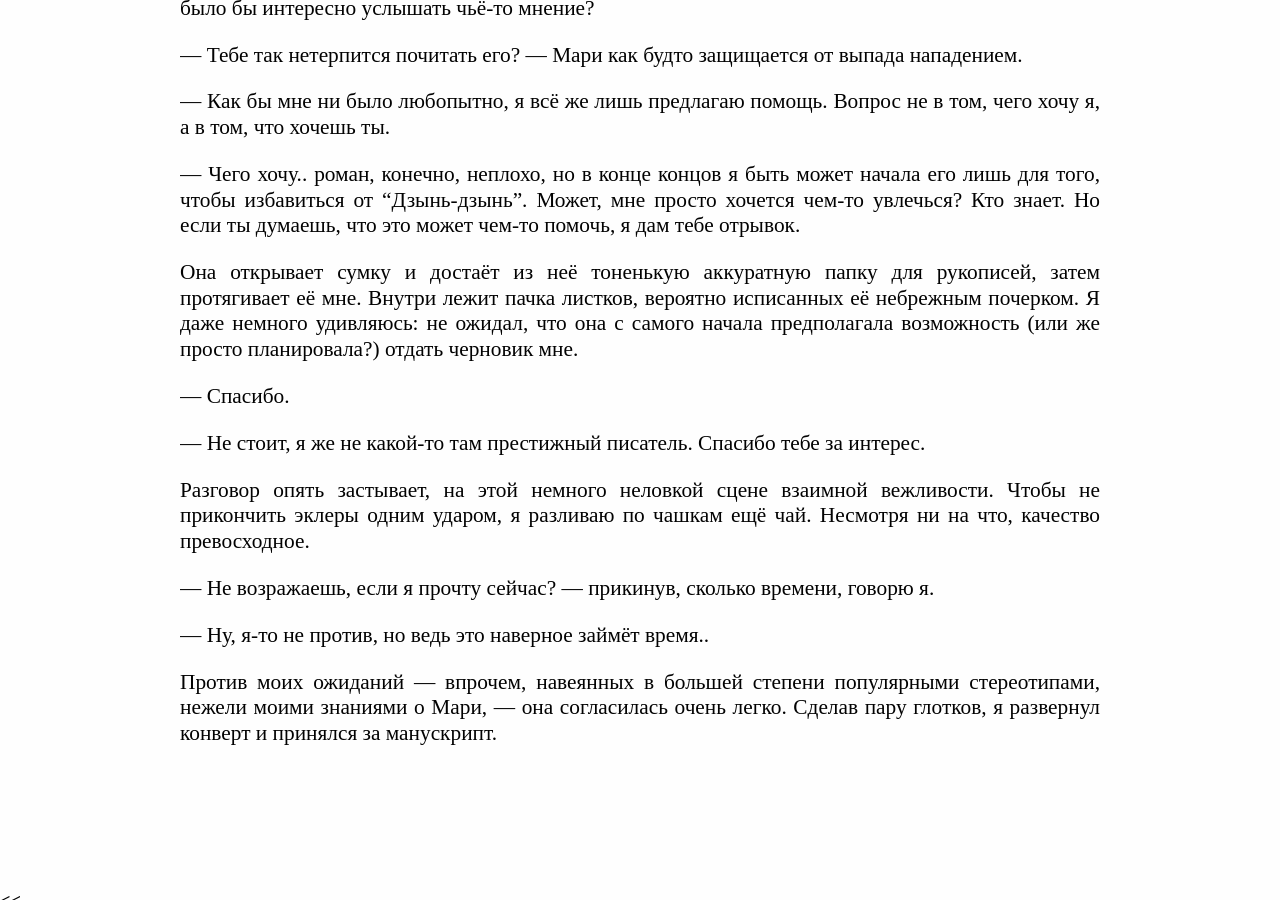
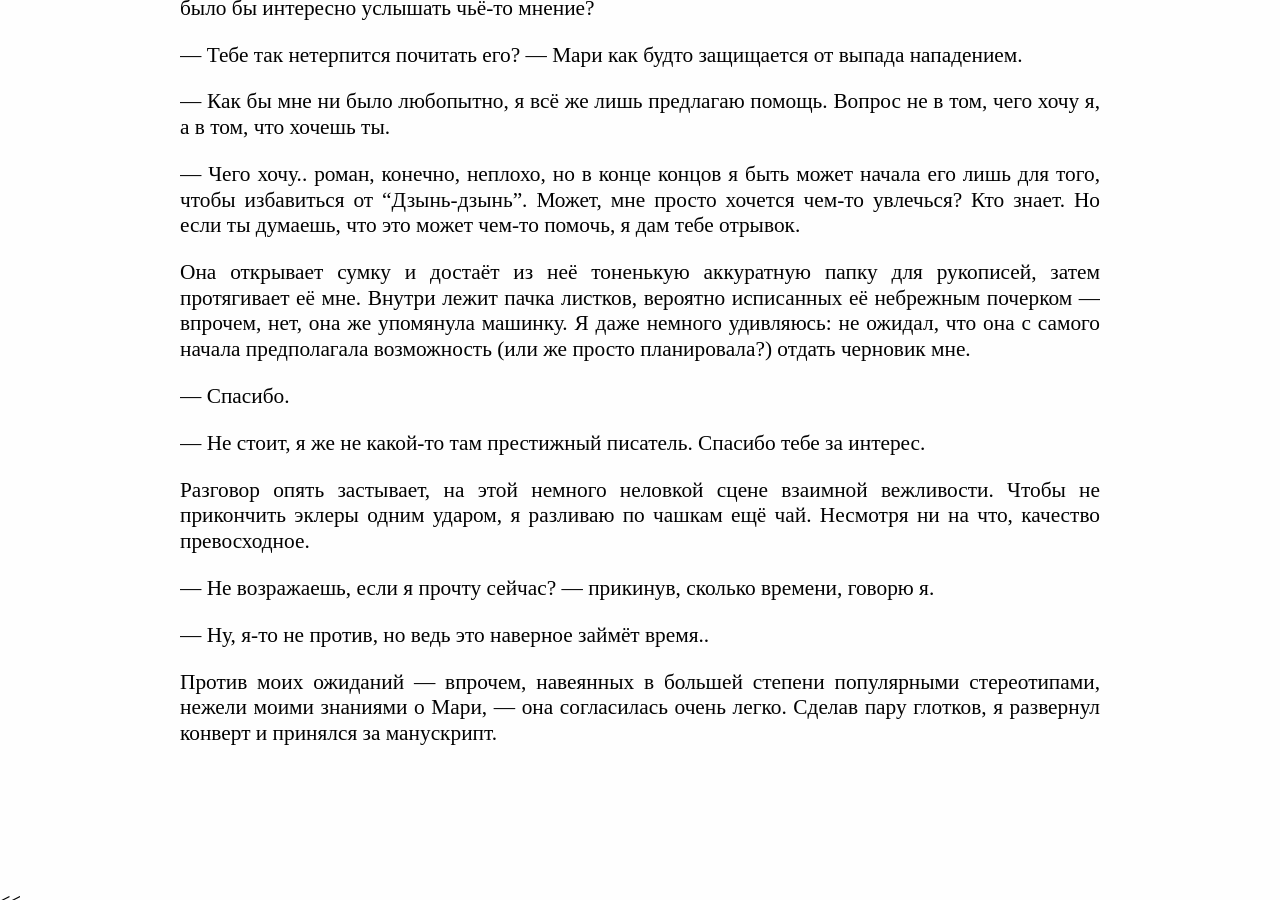
Before and after one commit to caryoscelus/lezvije-travy, a Jekyll site: the page built from text/meeting.md, in a window 1280 px wide and 900 px high, scrolled down 4263 px. Built offline with Jekyll 4.4.1, drawn with Linux system fonts in a browser that asks for light colours.

Commit message:
minor fix

```diff
--- a/text/meeting.md
+++ b/text/meeting.md
@@ -205,8 +205,9 @@ title: "n + 0"
 
 Она открывает сумку и достаёт из неё тоненькую аккуратную папку для рукописей,
 затем протягивает её мне. Внутри лежит пачка листков, вероятно исписанных её
-небрежным почерком. Я даже немного удивляюсь: не ожидал, что она с самого начала
-предполагала возможность (или же просто планировала?) отдать черновик мне.
+небрежным почерком — впрочем, нет, она же упомянула машинку. Я даже немного
+удивляюсь: не ожидал, что она с самого начала предполагала возможность (или же
+просто планировала?) отдать черновик мне.
 
 — Спасибо.
 
```
